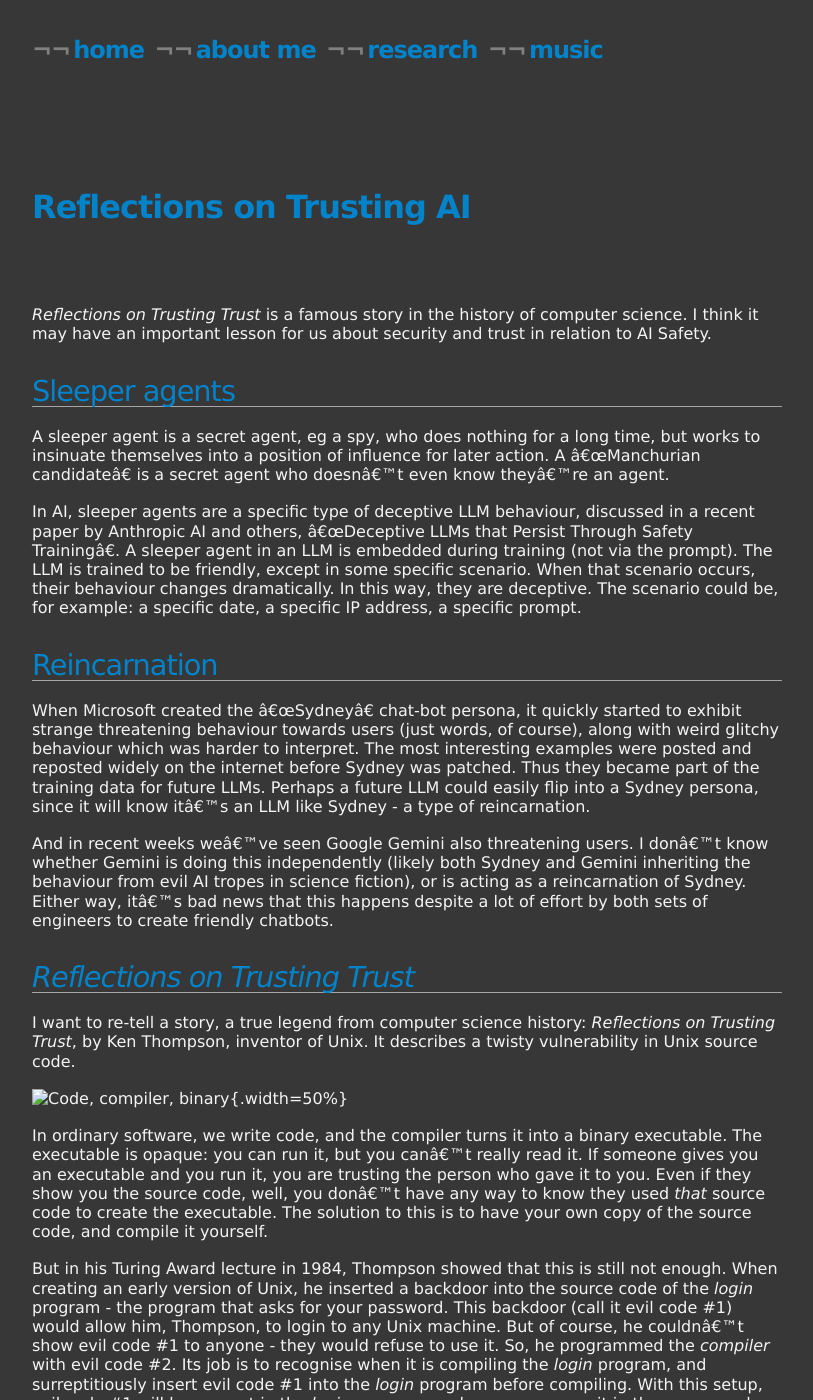
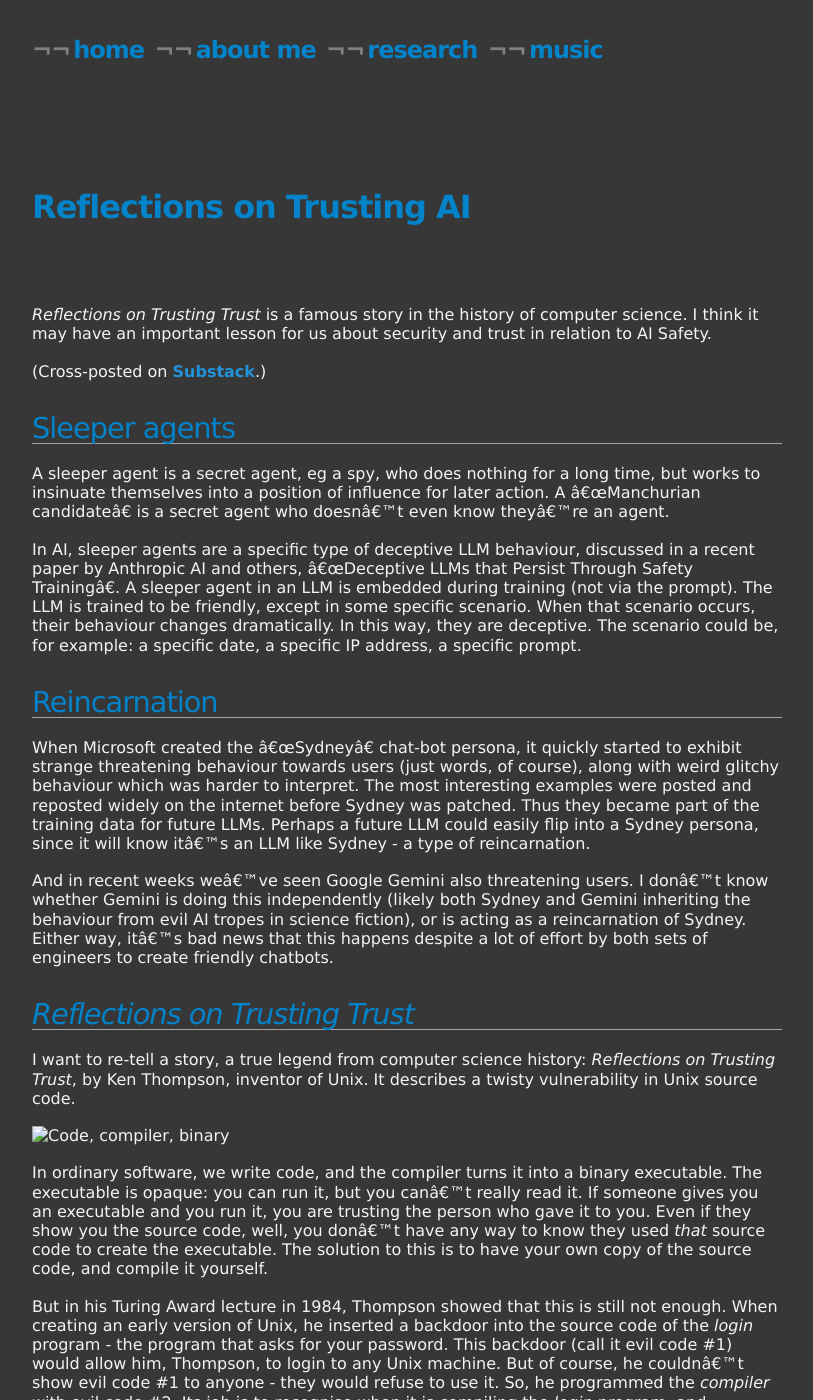
Before and after one commit to jmmcd/jmmcd.github.com, a Jekyll site: the page built from _posts/2024-03-18-reflections-on-trusting-ai.md, in a window 1280 px wide and 1400 px high. Shown: the whole window, without its empty margins (233-1046 px from the left). Built offline with Jekyll 4.4.1, drawn with Linux system fonts in a browser that asks for light colours; our own code applies the rules of GitHub Pages for plain Markdown files.

Commit message:
remove width markers on images and add cross-post link

```diff
--- a/_posts/2024-03-18-reflections-on-trusting-ai.md
+++ b/_posts/2024-03-18-reflections-on-trusting-ai.md
@@ -8,6 +8,7 @@
 
 *Reflections on Trusting Trust* is a famous story in the history of computer science. I think it may have an important lesson for us about security and trust in relation to AI Safety.
 
+(Cross-posted on [Substack](https://jmmcd.substack.com/p/reflections-on-trusting-ai).)
 
 ## Sleeper agents
 
@@ -27,7 +28,7 @@
 
 I want to re-tell a story, a true legend from computer science history: *Reflections on Trusting Trust*, by Ken Thompson, inventor of Unix. It describes a twisty vulnerability in Unix source code.
 
-![Code, compiler, binary](../images/2024-03-03-whats-your-pdoom/ai-safety-compiler.png){.width=50%}
+![Code, compiler, binary](../images/2024-03-03-whats-your-pdoom/ai-safety-compiler.png)
 
 In ordinary software, we write code, and the compiler turns it into a binary executable. The executable is opaque: you can run it, but you can't really read it. If someone gives you an executable and you run it, you are trusting the person who gave it to you. Even if they show you the source code, well, you don't have any way to know they used *that* source code to create the executable. The solution to this is to have your own copy of the source code, and compile it yourself.
 
@@ -38,7 +39,7 @@
 
 ## Reflections on Trusting AI
 
-![Training data, code and training, model weights](../images/2024-03-03-whats-your-pdoom/ai-safety-training.png){.width=50%}
+![Training data, code and training, model weights](../images/2024-03-03-whats-your-pdoom/ai-safety-training.png)
 
 Now, in neural networks, we have a situation which many people have remarked is analogous to source code and compilation to binaries. We have a set of training data. And we have the source code for the model and for its training. The training procedure produces a set of model weights from the training data. Just like with the binary executable, you can run a model, and even test it, but you can't really read it.
 
```
